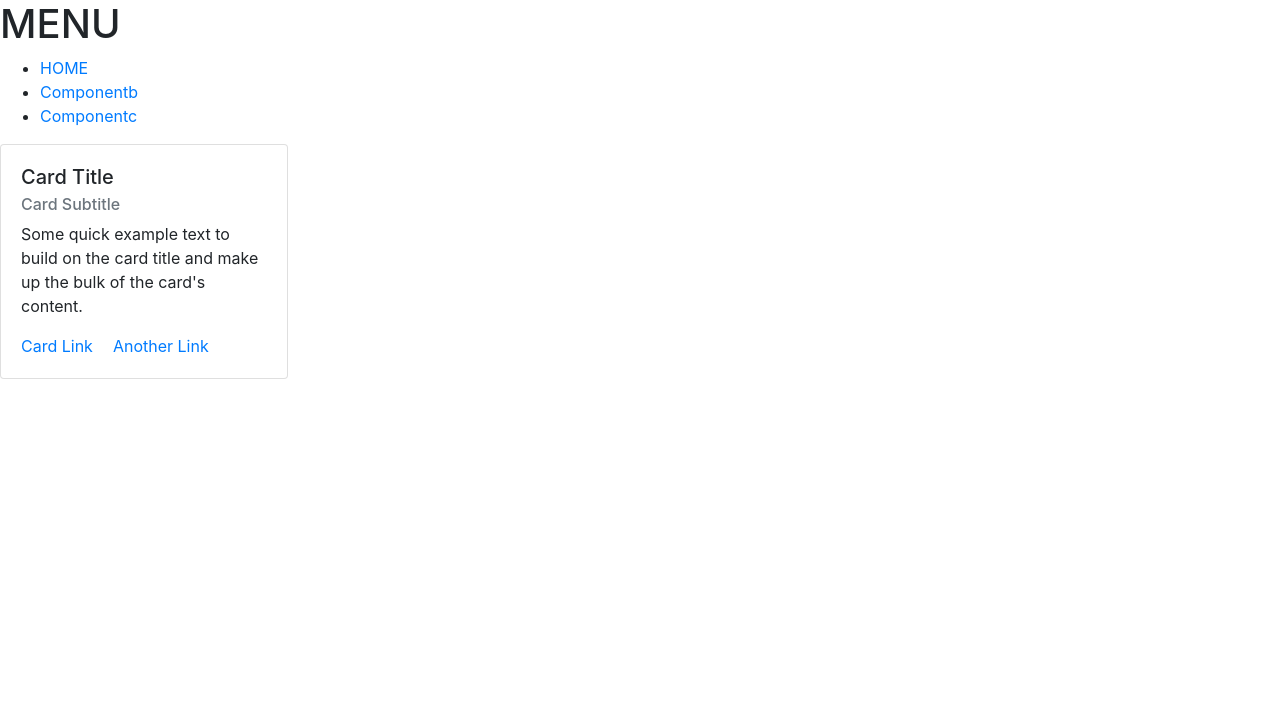
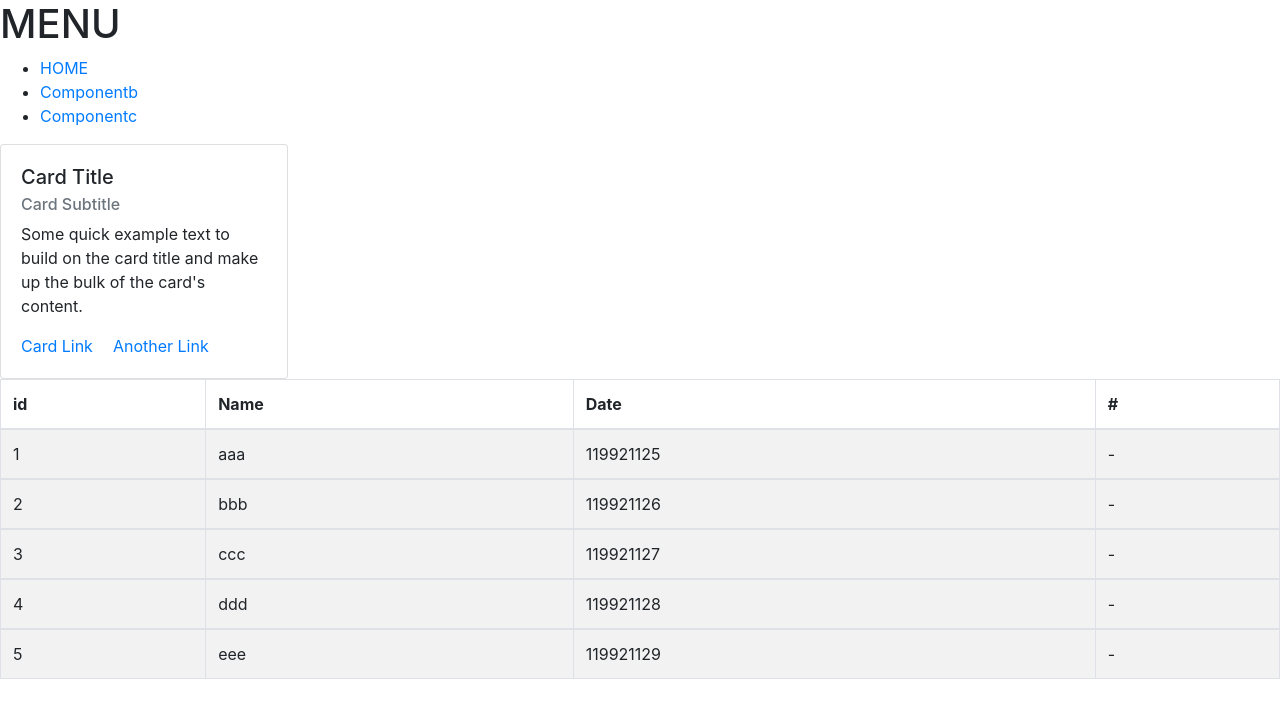
Before and after one commit to sakuragimaaya/programming, a React (Create React App) app: page / in a window 1280 px wide. Shown: the top 718 px of the page. Built offline with nearby package versions, Linux system fonts and the light colour scheme.

Commit message:
みんなに教えてもらいながら完成

```diff
--- a/src/ComponentA.js
+++ b/src/ComponentA.js
@@ -1,6 +1,15 @@
 import React from 'react'
 import { Link } from 'react-router-dom'
 import { Card } from 'react-bootstrap';
+import { Table } from 'react-bootstrap';
+
+const sampleArray = [
+    { id: 1, name: 'aaa', date: 119921125, no: '-' },
+    { id: 2, name: 'bbb', date: 119921126, no: '-' },
+    { id: 3, name: 'ccc', date: 119921127, no: '-' },
+    { id: 4, name: 'ddd', date: 119921128, no: '-' },
+    { id: 5, name: 'eee', date: 119921129, no: '-' }
+]
 
 const ComponentA = () => {
 
@@ -25,6 +34,33 @@ const ComponentA = () => {
                     <Card.Link href='#'>Another Link</Card.Link>
                 </Card.Body>
             </Card>
+
+            <Table striped bordered hover>
+
+                <thead>
+                    <tr>
+                        <th>id</th>
+                        <th>Name</th>
+                        <th>Date</th>
+                        <th>#</th>
+                    </tr>
+
+                </thead>
+
+                {sampleArray.map((data, index) => {
+                    return (
+                        <tbody key={index}>
+                            <tr>
+                                <td>{data.id}</td>
+                                <td>{data.name}</td>
+                                <td>{data.date}</td>
+                                <td>{data.no}</td>
+                            </tr>
+                        </tbody>
+                    );
+
+                })}
+            </Table>
         </>
     );
 };
```
